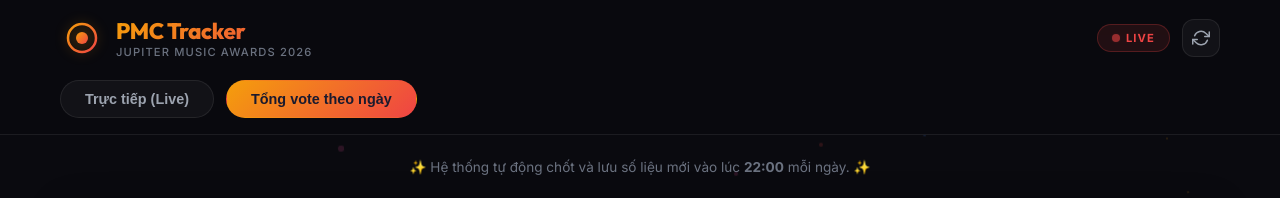
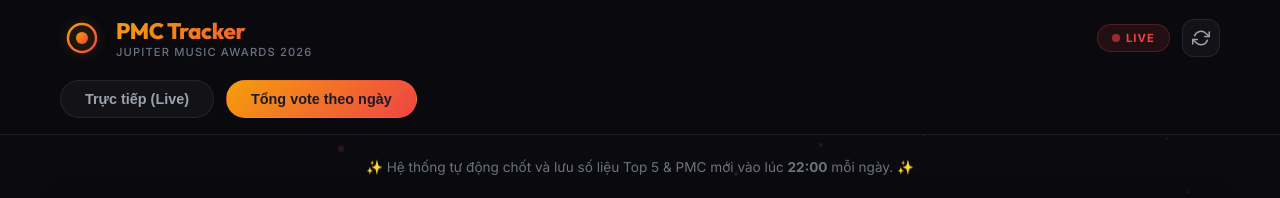
Before and after one commit to hoangyenphan8025-byte/pmc-tracker, a website: page public/index.html in a window 1280 px wide. Both pictures are taken after a click on the button "Tổng vote theo ngày". Shown: the top 198 px of the page. Drawn offline with Linux system fonts and the light colour scheme; no server answers.

Commit message:
public/index.html

```diff
--- a/public/index.html
+++ b/public/index.html
@@ -88,7 +88,7 @@
         <!-- Chế độ Lịch sử -->
         <div id="historyView" style="display: none; padding-top: 24px;">
            <div style="text-align:center; color: var(--text-muted); margin-bottom: 24px; font-size: 0.85rem;">
-             <p>✨ Hệ thống tự động chốt và lưu số liệu mới vào lúc <strong>22:00</strong> mỗi ngày. ✨</p>
+             <p>✨ Hệ thống tự động chốt và lưu số liệu Top 5 & PMC mới vào lúc <strong>22:00</strong> mỗi ngày. ✨</p>
            </div>
            <div class="cards-grid" id="historyCardsGrid">
               <div class="loading-state">
```
